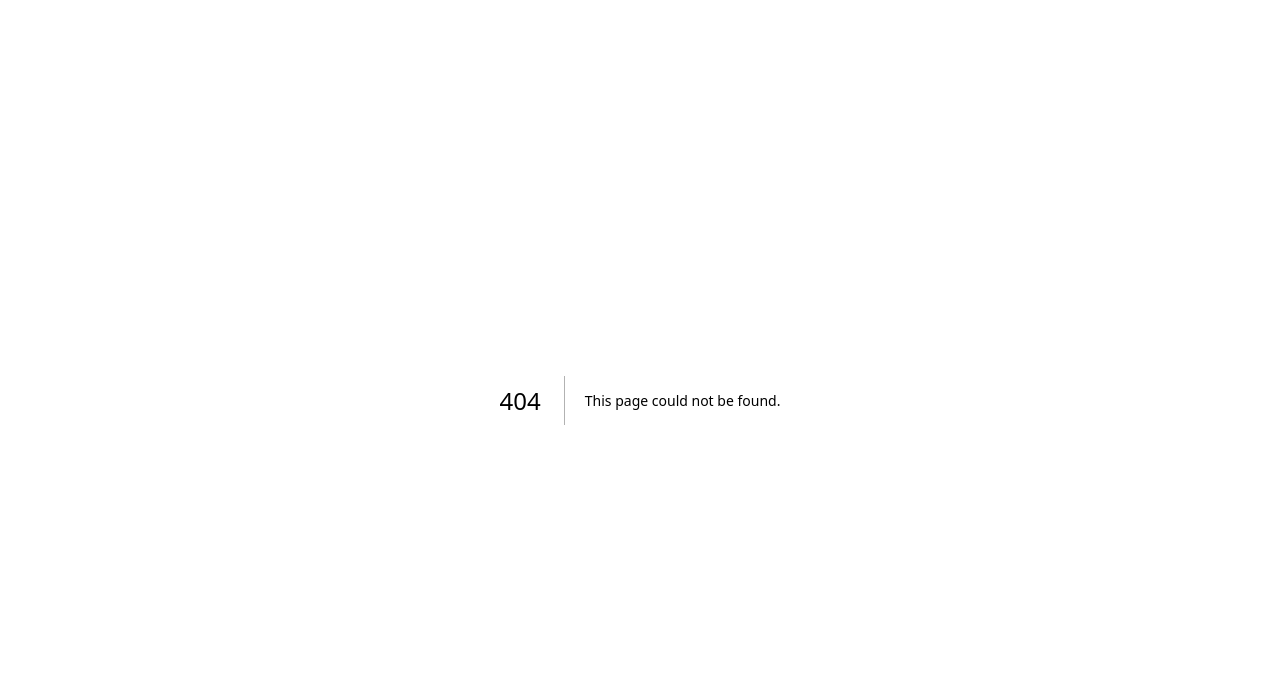
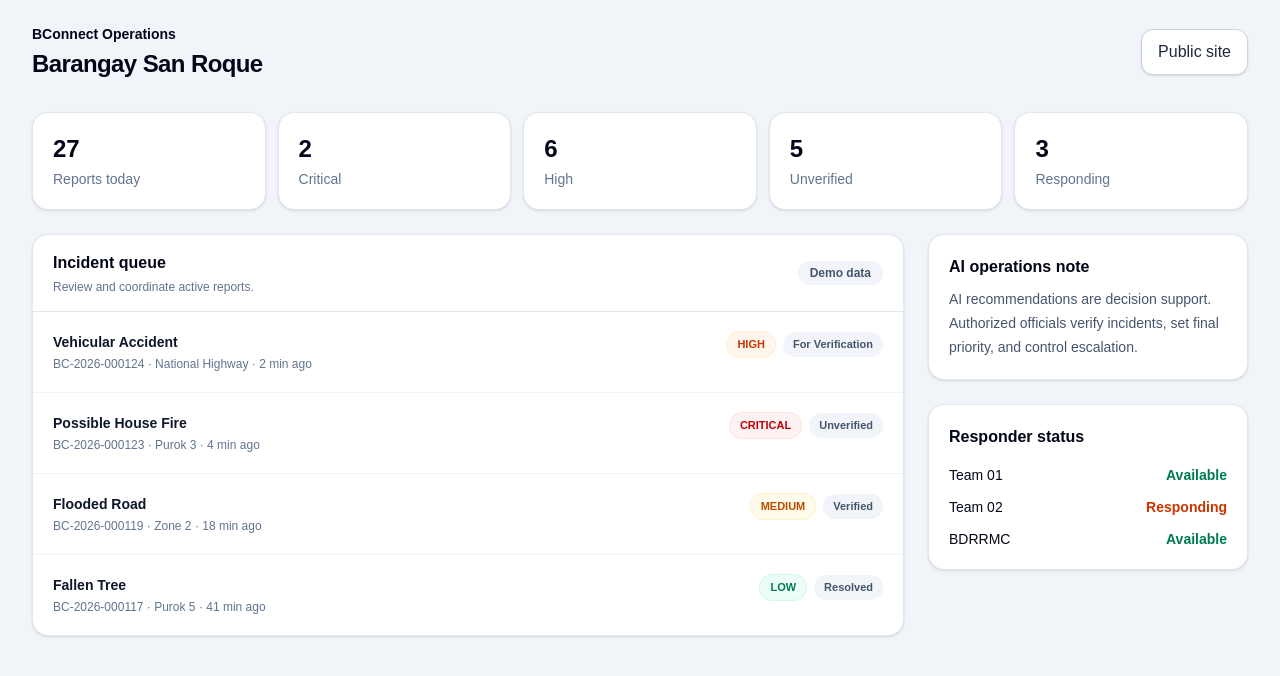
Before and after one commit to a3bcruz-jpg/BConnect, a Next.js app: page /official in a window 1280 px wide. Before the commit this address had no page. Shown: the top 676 px of the page. Built offline with nearby package versions, Linux system fonts and the light colour scheme.

Commit message:
feat: add barangay operations dashboard

```diff
--- /dev/null
+++ b/src/app/official/page.tsx
@@ -0,0 +1,89 @@
+import Link from 'next/link';
+
+const incidents = [
+  { id: 'BC-2026-000124', type: 'Vehicular Accident', location: 'National Highway', priority: 'HIGH', status: 'For Verification', age: '2 min ago' },
+  { id: 'BC-2026-000123', type: 'Possible House Fire', location: 'Purok 3', priority: 'CRITICAL', status: 'Unverified', age: '4 min ago' },
+  { id: 'BC-2026-000119', type: 'Flooded Road', location: 'Zone 2', priority: 'MEDIUM', status: 'Verified', age: '18 min ago' },
+  { id: 'BC-2026-000117', type: 'Fallen Tree', location: 'Purok 5', priority: 'LOW', status: 'Resolved', age: '41 min ago' },
+];
+
+const priorityClass: Record<string, string> = {
+  CRITICAL: 'bg-red-50 text-red-700 ring-red-100',
+  HIGH: 'bg-orange-50 text-orange-700 ring-orange-100',
+  MEDIUM: 'bg-amber-50 text-amber-700 ring-amber-100',
+  LOW: 'bg-emerald-50 text-emerald-700 ring-emerald-100',
+};
+
+export default function OfficialDashboardPage() {
+  return (
+    <main className="min-h-screen bg-slate-100 text-slate-950">
+      <div className="mx-auto max-w-7xl px-4 py-6 sm:px-6 lg:px-8">
+        <header className="flex flex-wrap items-center justify-between gap-4">
+          <div>
+            <p className="text-sm font-semibold">BConnect Operations</p>
+            <h1 className="mt-1 text-2xl font-semibold tracking-tight">Barangay San Roque</h1>
+          </div>
+          <Link href="/" className="rounded-xl border border-slate-300 bg-white px-4 py-2.5 text-sm font-semibold text-slate-800 shadow-sm">Public site</Link>
+        </header>
+
+        <section className="mt-8 grid gap-3 sm:grid-cols-2 lg:grid-cols-5">
+          {[
+            ['27', 'Reports today'],
+            ['2', 'Critical'],
+            ['6', 'High'],
+            ['5', 'Unverified'],
+            ['3', 'Responding'],
+          ].map(([value, label]) => (
+            <div key={label} className="rounded-2xl border border-slate-200 bg-white p-5 shadow-sm">
+              <p className="text-2xl font-semibold">{value}</p>
+              <p className="mt-1 text-sm text-slate-500">{label}</p>
+            </div>
+          ))}
+        </section>
+
+        <div className="mt-6 grid gap-6 lg:grid-cols-[1fr_320px]">
+          <section className="rounded-2xl border border-slate-200 bg-white shadow-sm">
+            <div className="flex items-center justify-between border-b border-slate-200 px-5 py-4">
+              <div>
+                <h2 className="font-semibold">Incident queue</h2>
+                <p className="mt-1 text-xs text-slate-500">Review and coordinate active reports.</p>
+              </div>
+              <span className="rounded-full bg-slate-100 px-3 py-1 text-xs font-semibold text-slate-600">Demo data</span>
+            </div>
+            <div className="divide-y divide-slate-100">
+              {incidents.map((incident) => (
+                <Link key={incident.id} href={`/official/incidents/${incident.id}`} className="block px-5 py-5 transition hover:bg-slate-50">
+                  <div className="flex flex-wrap items-start justify-between gap-3">
+                    <div>
+                      <p className="text-sm font-semibold text-slate-900">{incident.type}</p>
+                      <p className="mt-1 text-xs text-slate-500">{incident.id} · {incident.location} · {incident.age}</p>
+                    </div>
+                    <div className="flex items-center gap-2">
+                      <span className={`rounded-full px-2.5 py-1 text-[11px] font-bold ring-1 ${priorityClass[incident.priority]}`}>{incident.priority}</span>
+                      <span className="rounded-full bg-slate-100 px-2.5 py-1 text-[11px] font-semibold text-slate-600">{incident.status}</span>
+                    </div>
+                  </div>
+                </Link>
+              ))}
+            </div>
+          </section>
+
+          <aside className="space-y-6">
+            <section className="rounded-2xl border border-slate-200 bg-white p-5 shadow-sm">
+              <h2 className="font-semibold">AI operations note</h2>
+              <p className="mt-2 text-sm leading-6 text-slate-600">AI recommendations are decision support. Authorized officials verify incidents, set final priority, and control escalation.</p>
+            </section>
+            <section className="rounded-2xl border border-slate-200 bg-white p-5 shadow-sm">
+              <h2 className="font-semibold">Responder status</h2>
+              <div className="mt-4 space-y-3 text-sm">
+                <div className="flex items-center justify-between"><span>Team 01</span><span className="font-semibold text-emerald-700">Available</span></div>
+                <div className="flex items-center justify-between"><span>Team 02</span><span className="font-semibold text-orange-700">Responding</span></div>
+                <div className="flex items-center justify-between"><span>BDRRMC</span><span className="font-semibold text-emerald-700">Available</span></div>
+              </div>
+            </section>
+          </aside>
+        </div>
+      </div>
+    </main>
+  );
+}
```
